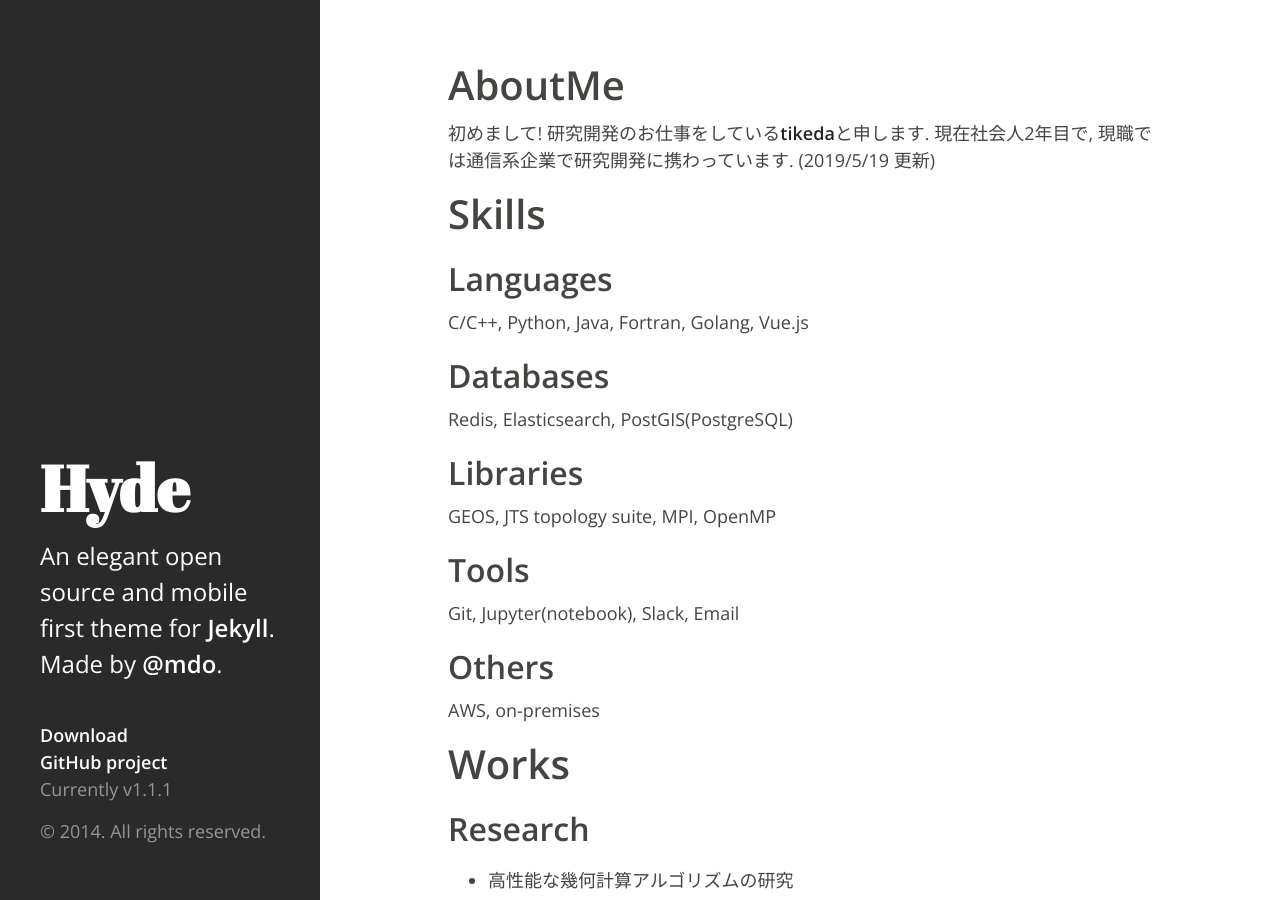
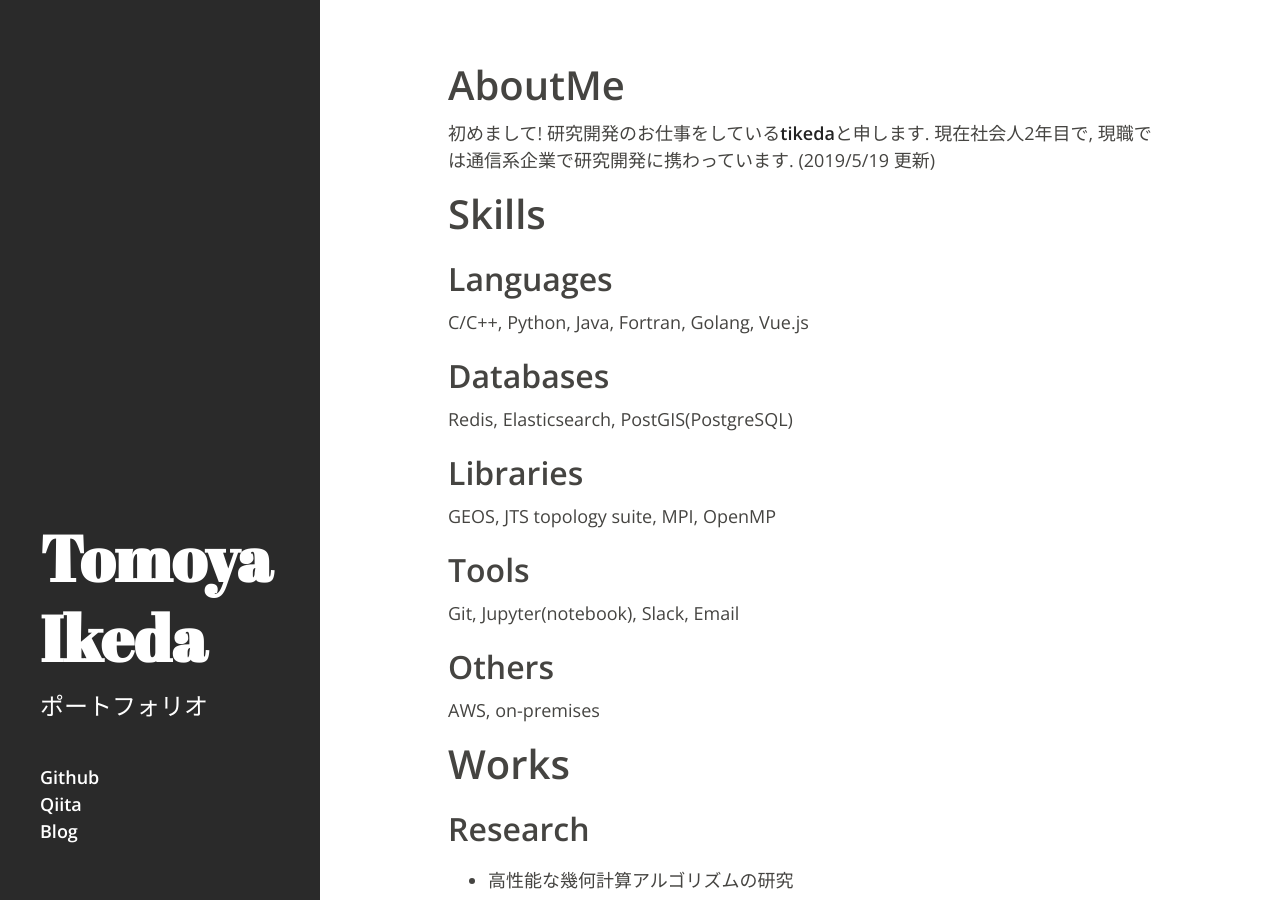
Before and after one commit to motacapla/motacapla.github.io, a Jekyll site: the page built from index.md, in a window 1280 px wide and 900 px high. Built offline with Jekyll 4.4.1, drawn with Linux system fonts in a browser that asks for light colours; Markdown is read by kramdown in place of the engine named in the settings; the list of posts is cut into pages by our own code.

Commit message:
update my info

```diff
--- a/_config.yml
+++ b/_config.yml
@@ -1,11 +1,11 @@
-title:        Hyde
-tagline:      'Hyde, a Jekyll theme'
-description:  'An elegant open source and mobile first theme for <a href="http://jekyllrb.com" target="_blank">Jekyll</a>. Made by <a href="https://twitter.com/mdo" target="_blank">@mdo</a>.'
-url:          http://andhyde.com
+title:        Portfolio
+tagline:      'Tomoya Ikeda'
+description:  'ポートフォリオ用のサイトを作ってみた'
+url:          https://motacapla.github.io/
 version:      1.1.1
 author:
-  name:       ''
-  email:      ''
+  name:       'tomoya ikeda'
+  email:      't.i.motacapla[at]gmail.com'
 markdown:     rdiscount
 permalink:    pretty
 pygments:     true
--- a/_layouts/default.html
+++ b/_layouts/default.html
@@ -7,20 +7,20 @@
 
     <header class="masthead">
       <div class="masthead-inner">
-        <h1>{{ site.title }}</h1>
-        <p class="lead">{{ site.description }}</p>
-
+        <h1>Tomoya Ikeda</h1>
+        <p class="lead">ポートフォリオ</p>
         <div class="colophon">
           <ul class="colophon-links">
             <li>
-              <a href="https://github.com/mdo/hyde/archive/v{{ site.version }}.zip">Download</a>
+	      <a href="https://github.com/motacapla">Github</a>
             </li>
             <li>
-              <a href="https://github.com/mdo/hyde">GitHub project</a>
+              <a href="https://qiita.com/motacapla">Qiita</a>
             </li>
-            <li>Currently v{{ site.version }}</li>
+	    <li>
+              <a href="https://tikeda-meu.hatenablog.com/">Blog</a>
+	    </li>
           </ul>
-          <p>&copy; 2014. {{ site.author.name }} All rights reserved.</p>
         </div>
       </div>
     </header>
```
